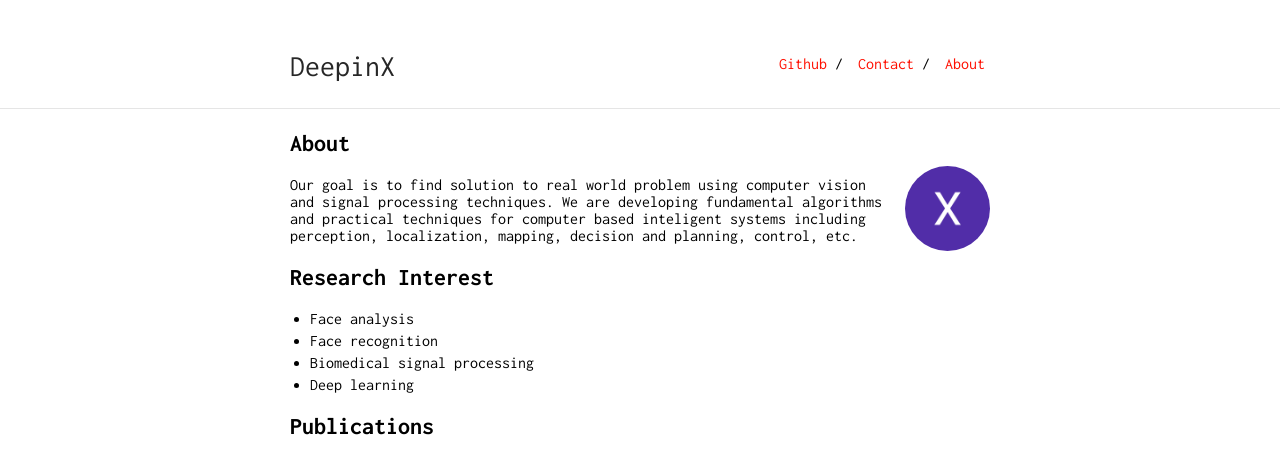
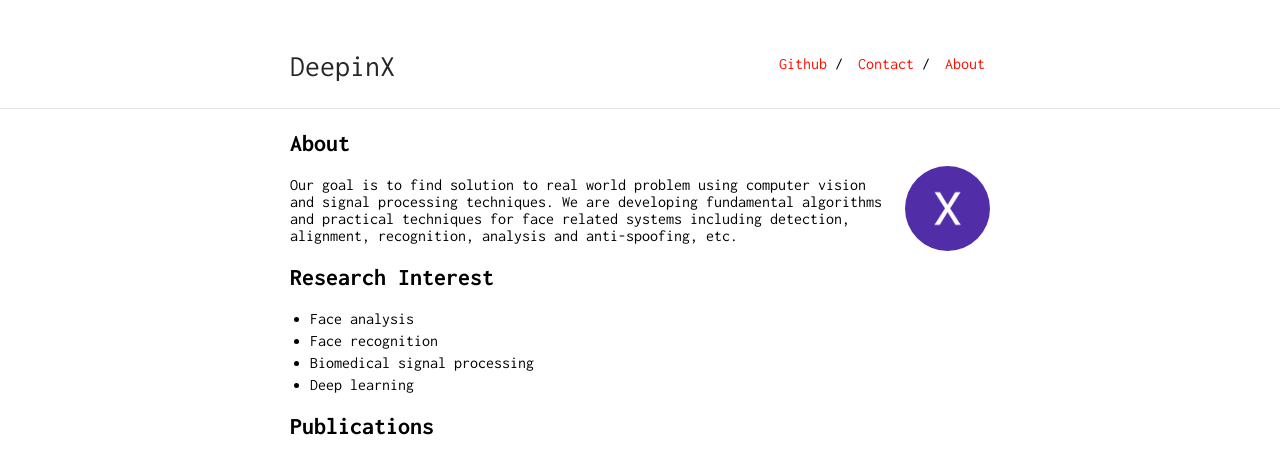
Before and after one commit to deepinx/deepinx.github.io, a Jekyll site: the page built from index.md, in a window 1280 px wide. Shown: the top 474 px of the page. Built offline with Jekyll 4.4.1, drawn with Linux system fonts in a browser that asks for light colours; our own code applies the rules of GitHub Pages for plain Markdown files.

Commit message:
Update index.md

```diff
--- a/index.md
+++ b/index.md
@@ -6,7 +6,7 @@ layout: default
 
 <img class="profile-picture" src="me.jpg">
 
-Our goal is to find solution to real world problem using computer vision and signal processing techniques. We are developing fundamental algorithms and practical techniques for computer based inteligent systems including perception, localization, mapping, decision and planning, control, etc.
+Our goal is to find solution to real world problem using computer vision and signal processing techniques. We are developing fundamental algorithms and practical techniques for face related systems including detection, alignment, recognition, analysis and anti-spoofing, etc.
 
 
 ## Research Interest
```
